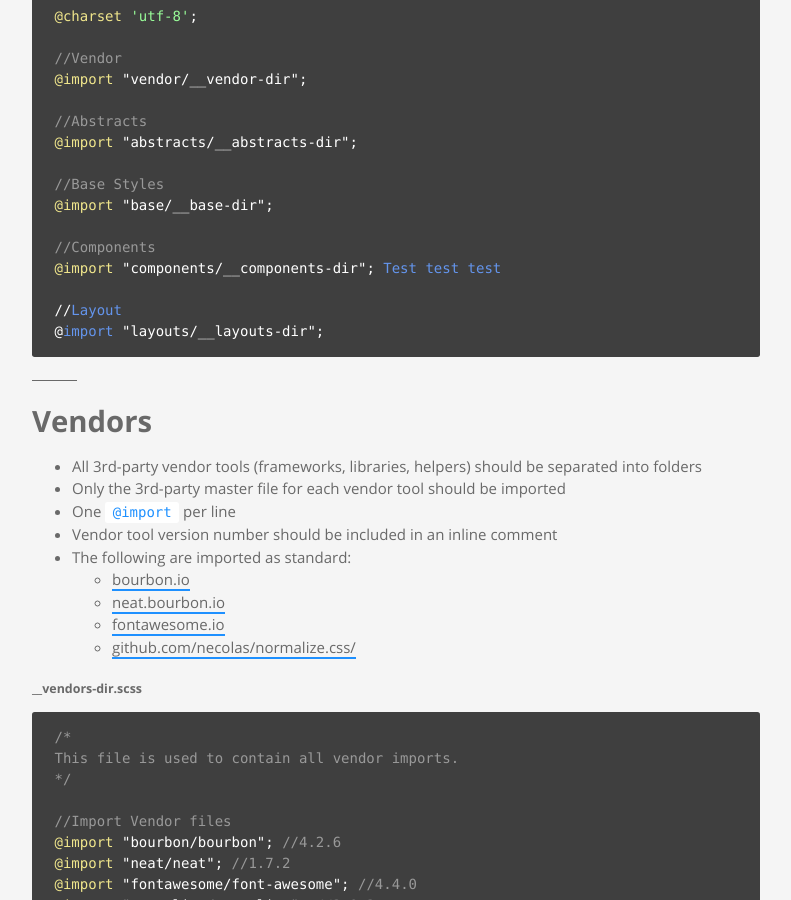
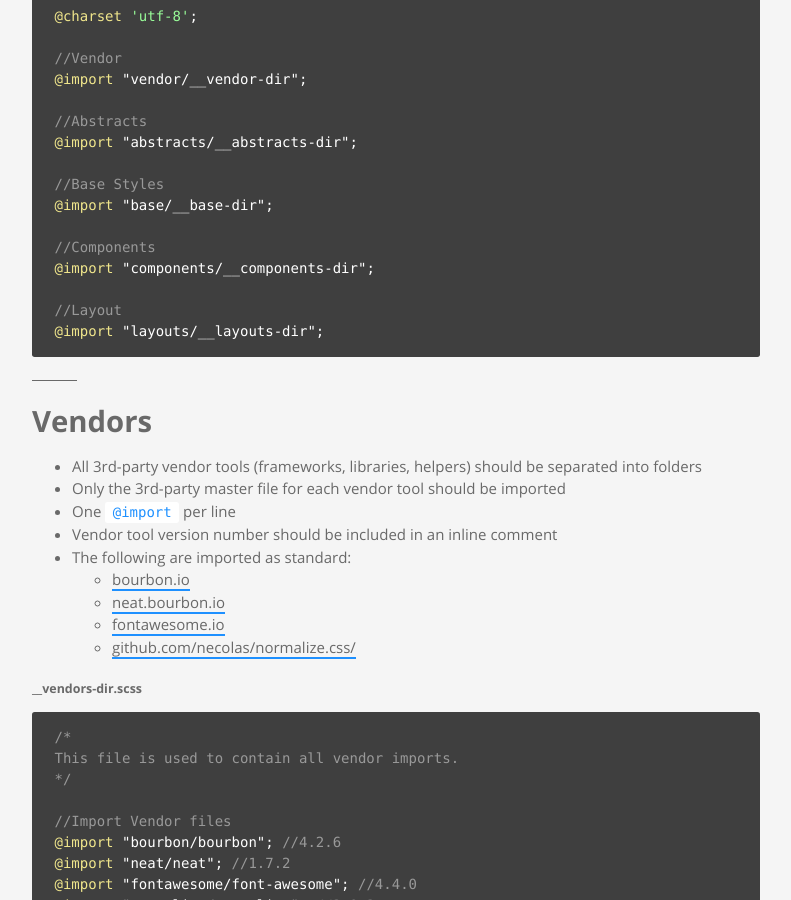
Before and after one commit to codophobia/matthewelsom.github.io, a Jekyll site: the page built from blog/_posts/2016-06-28-how-i-structure-scss.md, in a window 1280 px wide and 900 px high, scrolled down 1871 px. Shown: the whole window, without its empty margins (53-844 px from the left). Built offline with Jekyll 4.4.1, drawn with Linux system fonts in a browser that asks for light colours; comment, search, counter and statistics services are not loaded.

```diff
--- a/blog/_posts/2016-06-28-how-i-structure-scss.md
+++ b/blog/_posts/2016-06-28-how-i-structure-scss.md
@@ -88,7 +88,7 @@
 @import "base/__base-dir";
 
 //Components
-@import "components/__components-dir"; Test test test
+@import "components/__components-dir";
 
 //Layout
 @import "layouts/__layouts-dir";
```
